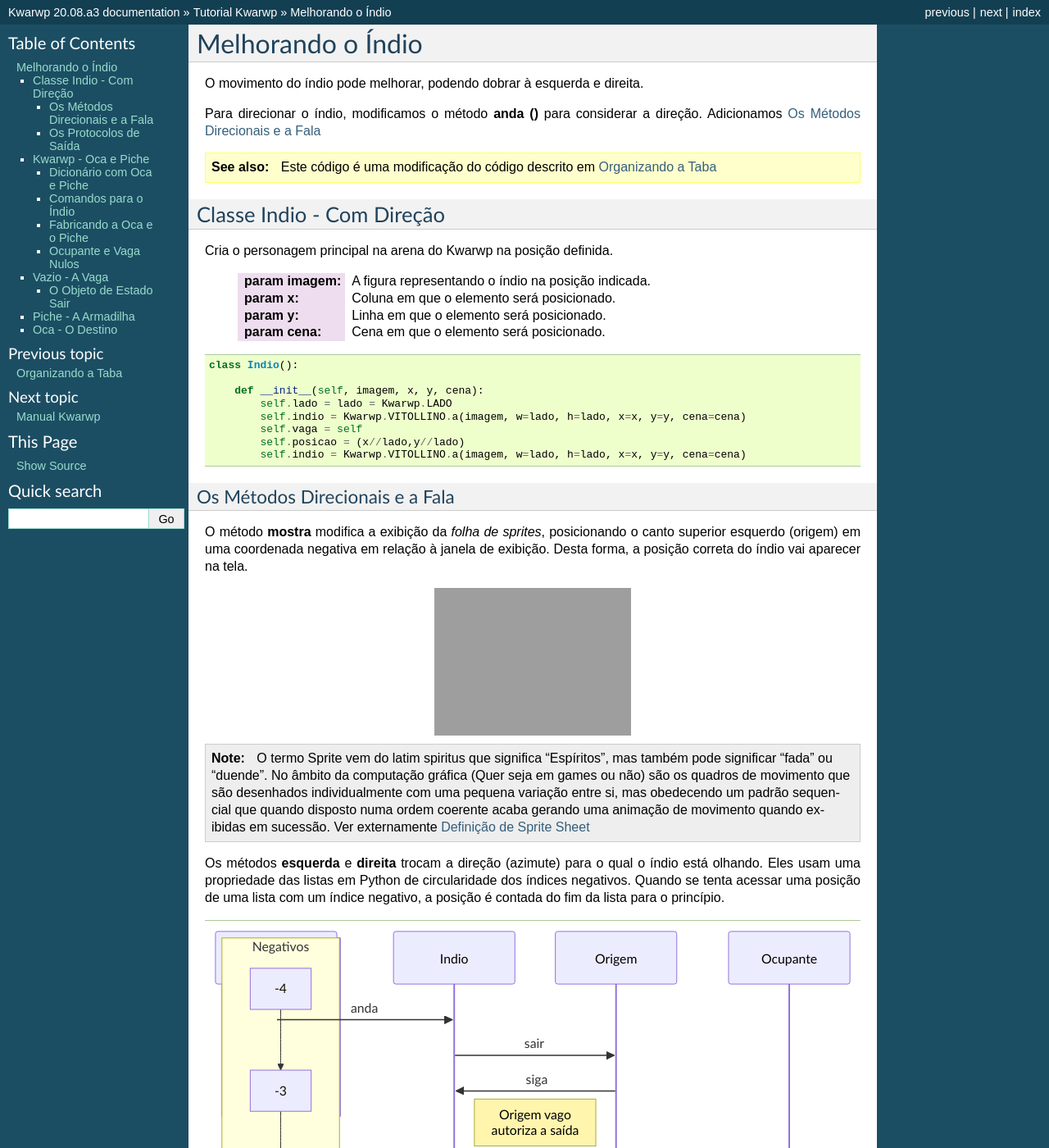
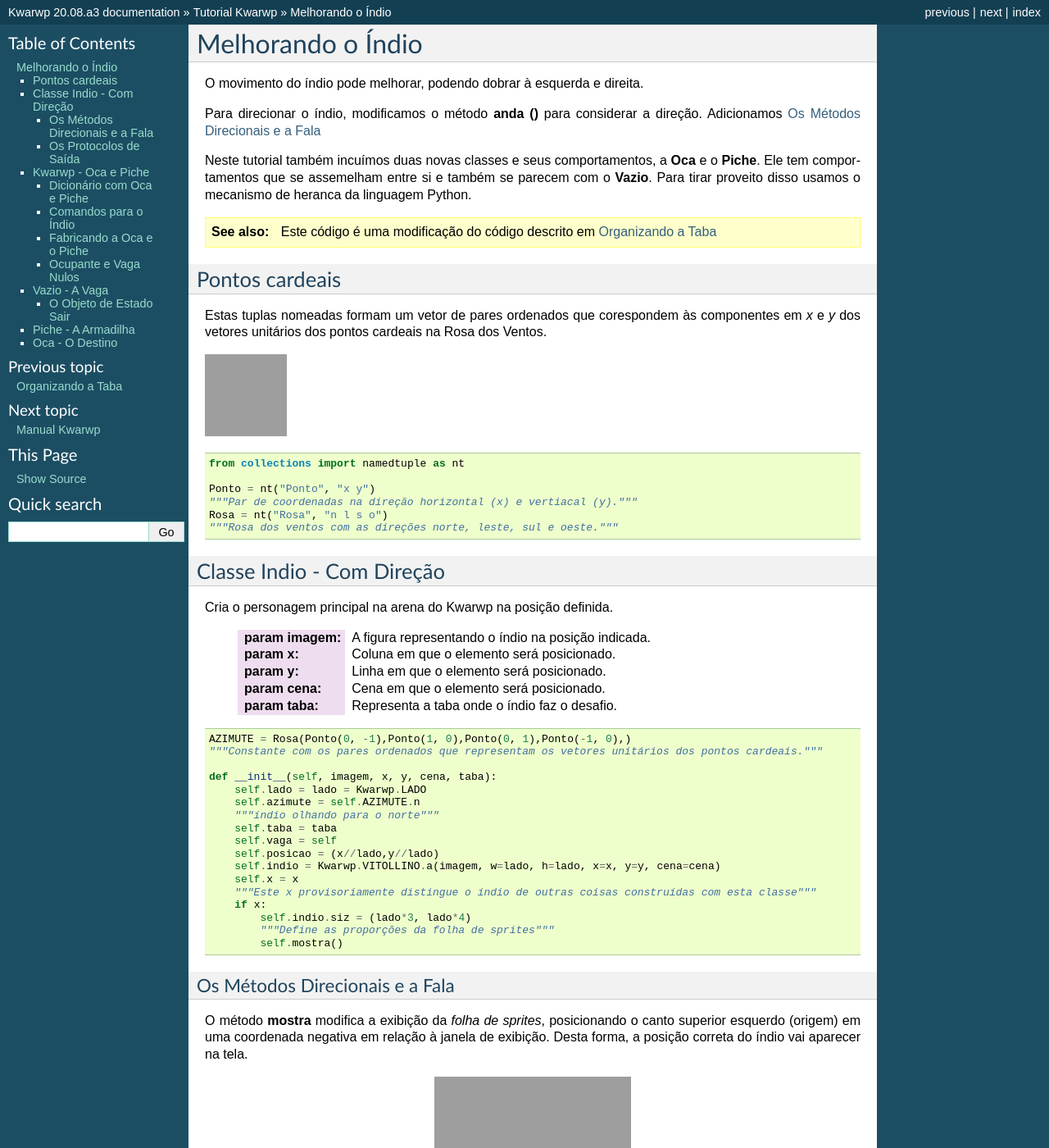
Before and after one commit to kwarwp/kwarwp, a Sphinx documentation site: the page built from docs/source/tutorial/melhora_indio.rst, in a window 1280 px wide and 1400 px high. Shown: the whole window at 82% size. Built offline with Sphinx 7.4.7, drawn with Linux system fonts in a browser that asks for light colours; some of the changed text lies outside the part shown; grey boxes are pictures that could not be loaded.

Commit message:
Adiciona Rosa dos Ventos

```diff
--- a/docs/source/tutorial/melhora_indio.rst
+++ b/docs/source/tutorial/melhora_indio.rst
@@ -14,9 +14,36 @@ O movimento do índio pode melhorar, podendo dobrar à esquerda e direita.
 Para direcionar o índio, modificamos o método **anda ()** para considerar a direção.
 Adicionamos `Os Métodos Direcionais e a Fala`_
 
+Neste tutorial também incuímos duas novas classes e seus comportamentos, a **Oca**
+e o **Piche**. Ele tem comportamentos que se assemelham entre si e também se
+parecem com o **Vazio**. Para tirar proveito disso usamos o mecanismo de heranca
+da linguagem Python.
+
 
 .. seealso::
  Este código é uma modificação do código descrito em :ref:`organiza_taba`
+
+Pontos cardeais
+------------------
+
+Estas tuplas nomeadas formam um vetor de pares ordenados que corespondem
+às componentes em *x* e *y* dos vetores unitários dos pontos cardeais na
+Rosa dos Ventos.
+
+.. image :: https://i.imgur.com/illvVvw.jpg
+    :width: 100px
+    :height: 100px
+    :alt: Rosa dos Ventos
+
+.. code :: python
+
+    from collections import namedtuple as nt
+
+    Ponto = nt("Ponto", "x y")
+    """Par de coordenadas na direção horizontal (x) e vertiacal (y)."""
+    Rosa = nt("Rosa", "n l s o")
+    """Rosa dos ventos com as direções norte, leste, sul e oeste."""
+
 
 Classe Indio - Com Direção
 -----------------------------
@@ -27,17 +54,27 @@ Cria o personagem principal na arena do Kwarwp na posição definida.
    :param x: Coluna em que o elemento será posicionado.
    :param y: Linha em que o elemento será posicionado.
    :param cena: Cena em que o elemento será posicionado.
+   :param taba: Representa a taba onde o índio faz o desafio.
 
 .. code :: python
 
-    class Indio():
+    AZIMUTE = Rosa(Ponto(0, -1),Ponto(1, 0),Ponto(0, 1),Ponto(-1, 0),)
+    """Constante com os pares ordenados que representam os vetores unitários dos pontos cardeais."""
 
-        def __init__(self, imagem, x, y, cena):
-            self.lado = lado = Kwarwp.LADO
-            self.indio = Kwarwp.VITOLLINO.a(imagem, w=lado, h=lado, x=x, y=y, cena=cena)
-            self.vaga = self
-            self.posicao = (x//lado,y//lado)
-            self.indio = Kwarwp.VITOLLINO.a(imagem, w=lado, h=lado, x=x, y=y, cena=cena)
+    def __init__(self, imagem, x, y, cena, taba):
+        self.lado = lado = Kwarwp.LADO
+        self.azimute = self.AZIMUTE.n
+        """índio olhando para o norte"""
+        self.taba = taba
+        self.vaga = self
+        self.posicao = (x//lado,y//lado)
+        self.indio = Kwarwp.VITOLLINO.a(imagem, w=lado, h=lado, x=x, y=y, cena=cena)
+        self.x = x
+        """Este x provisoriamente distingue o índio de outras coisas construídas com esta classe"""
+        if x:
+            self.indio.siz = (lado*3, lado*4)
+            """Define as proporções da folha de sprites"""
+            self.mostra()
 
 Os Métodos Direcionais e a Fala
 ^^^^^^^^^^^^^^^^^^^^^^^^^^^^^^^^^^^^^
@@ -61,7 +98,7 @@ de exibição. Desta forma, a posição correta do índio vai aparecer na tela.
 
 .. _`Definição de Sprite Sheet`: https://gamerdesconstrutor.blogspot.com/2014/12/sprite-sheets-definicao.html
 
-Os métodos **esquerda** e **direita** trocam a direção (azimute) para o qual o índio
+Os métodos **esquerda ()** e **direita ()** trocam a direção (azimute) para o qual o índio
 está olhando. Eles usam uma propriedade das listas em Python de circularidade
 dos índices negativos. Quando se tenta acessar uma posição de uma lista com um
 índice negativo, a posição é contada do fim da lista para o princípio.
@@ -94,13 +131,13 @@ dos índices negativos. Quando se tenta acessar uma posição de uma lista com u
         self.indio.pos = (-self.lado*sprite_col, -self.lado*sprite_lin)
 
     def esquerda(self):
-        """ Faz o índio mudar de na direção em que está olhando para a esquerda.
+        """ Faz o índio mudar da direção em que está olhando para a esquerda.
         """
         self.azimute = self.AZIMUTE[self.AZIMUTE.index(self.azimute)-1]
         self.mostra()
 
     def direita(self):
-        """ Faz o índio mudar de na direção em que está olhando para a direita.
+        """ Faz o índio mudar da direção em que está olhando para a direita.
         """
         self.azimute = self.AZIMUTE[self.AZIMUTE.index(self.azimute)-3]
         self.mostra()
@@ -165,7 +202,7 @@ Em uma armadilha leniente, segue normalmente. Numa armadilha rígida, o seu pedi
         """ Faz o índio caminhar na direção em que está olhando.
         """
         destino = (self.posicao[0]+self.azimute.x, self.posicao[1]+self.azimute.y)
-        """Assumimos que o índio está olhando para cima, decrementamos a posição **y**"""
+        """A posição para onde o índio vai depende do vetor de azimute corrente"""
         taba = self.taba.taba
         if destino in taba:
             vaga = taba[destino]
@@ -208,7 +245,8 @@ e **"@"** remete a **barra**. Uma outra alteração é que a
 construção do **sol** agora se liga ao tratador de evento **esquerda**.
 Isto permite que se experimente andar com o índio no cenário.
 Note que agora o **ceu** foi convertido em atributo de instância.
-Por isso agora ele é referido como **self.ceu**.
+Por isso agora ele é referido como **self.ceu**. O céu será referenciado
+por outros objetos que precisam escrever textos, e o céu é onde será escrito.
 
     :param mapa: Um texto representando o mapa do desafio.
 
@@ -408,7 +446,7 @@ herda de **Piche**
 O Objeto de Estado Sair
 ^^^^^^^^^^^^^^^^^^^^^^^
 
-O `Vazio - A Vaga`_ tem um outro `objeto de estado`_ além do **acessa ()**.
+O `Vazio - A Vaga`_ tem um outro `estado de objeto`_ além do **acessa ()**.
 Este objeto é o **sair ()**, que assume os estados **_sair** quando a vaga
 está livre ou **_pede_sair ()** quando está ocupada.
 
@@ -430,7 +468,7 @@ O piche vai funcionar como uma forma especializada do `Vazio - A Vaga`_
 .. code :: python
 
     class Piche(Vazio):
-        """ Poça de Piche que gruda o ńdio se ele cair nela.
+        """ Poça de Piche que gruda o índio se ele cair nela.
 
             :param imagem: A figura representando o índio na posição indicada.
             :param x: Coluna em que o elemento será posicionado.
@@ -439,54 +477,35 @@ O piche vai funcionar como uma forma especializada do `Vazio - A Vaga`_
             :param taba: Representa a taba onde o índio faz o desafio.
         """
 
-        def __init__(self, imagem, x, y, cena, taba):
-            self.taba = taba
-            self.vaga = taba
-            self.lado = lado = Kwarwp.LADO
-            self.posicao = (x//lado,y//lado-1)
-            self.vazio = Kwarwp.VITOLLINO.a(imagem, w=lado, h=lado, x=0, y=0, cena=cena)
-            self._nada = Kwarwp.VITOLLINO.a()
-            self.acessa = self._acessa
-            """O **acessa ()** é usado como método dinâmico, variando com o estado da vaga.
-            Inicialmente tem o comportamento de **_acessa ()** que é o estado vago, aceitando ocupantes"""
-            self.sair = self._sair
-            """O **sair ()** é usado como método dinâmico, variando com o estado da vaga.
-            Inicialmente tem o comportamento de **_sair ()** que é o estado vago, aceitando ocupantes"""
+    def __init__(self, imagem, x, y, cena, taba):
+        self.taba = taba
+        self.vaga = taba
+        self.lado = lado = Kwarwp.LADO
+        self.posicao = (x//lado,y//lado-1)
+        self.vazio = Kwarwp.VITOLLINO.a(imagem, w=lado, h=lado, x=0, y=0, cena=cena)
+        self._nada = Kwarwp.VITOLLINO.a()
+        self.acessa = self._acessa
+        """O **acessa ()** é usado como método dinâmico, variando com o estado da vaga.
+        Inicialmente tem o comportamento de **_acessa ()** que é o estado vago, aceitando ocupantes"""
+        self.sair = self._sair
+        """O **sair ()** é usado como método dinâmico, variando com o estado da vaga.
+        Inicialmente tem o comportamento de **_sair ()** que é o estado vago, aceitando ocupantes"""
 
-        @property
-        def elt(self):
-            """ A propriedade elt faz parte do protocolo do Vitollino para anexar um elemento no outro .
+    def ocupa(self, vaga):
+        """ Pedido por uma vaga para que ocupe a posição nela.
 
-            No caso do piche, retorna o elt do elemento do atributo **self.vazio**.
-            """
-            return self.vazio.elt
+        :param vaga: A vaga que será ocupada pelo componente.
 
-        def ocupa(self, vaga):
-            """ Pedido por uma vaga para que ocupe a posição nela.
+        No caso do piche, requisita que a vaga seja ocupada por ele.
+        """
+        self.vaga.sai()
+        self.posicao = vaga.posicao
+        vaga.ocupou(self)
+        self.vaga = vaga
 
-            :param vaga: A vaga que será ocupada pelo componente.
-
-            No caso do piche, requisita que a vaga seja ocupada por ele.
-            """
-            self.vaga.sai()
-            self.posicao = vaga.posicao
-            vaga.ocupou(self)
-            self.vaga = vaga
-
-        def _pede_sair(self):
-            """Objeto tenta sair mas não é autorizado"""
-            self.taba.fala("Você ficou preso no piche")
-
-        def _acessa(self, ocupante):
-            """ Atualmente a posição está vaga e pode ser acessada pelo novo ocupante.
-
-            A responsabilidade de ocupar definitivamente a vaga é do candidato a ocupante
-            Caso ele esteja realmente apto a ocupar a vaga deve cahamar de volta ao vazio
-            com uma chamada **ocupou (ocupante)**.
-
-                :param ocupante: O canditato a ocupar a posição corrente.
-            """
-            ocupante.ocupa(self)
+    def _pede_sair(self):
+        """Objeto tenta sair mas não é autorizado"""
+        self.taba.fala("Você ficou preso no piche")
 
 Oca - O Destino
 -------------------
@@ -522,3 +541,4 @@ A Oca vai funcionar como uma forma especializada do `Piche - A Armadilha`_
             ocupante.ocupa(self)
 
 .. _`duplo despacho`: http://www.dpi.ufv.br/projetos/apri/?page_id=726
+.. _`estado de objeto`: http://www.dpi.ufv.br/projetos/apri/?page_id=745
```
Also changed, not shown: other parts of docs/source/tutorial/melhora_indio.rst (+3 -3 lines), 1 other file.
